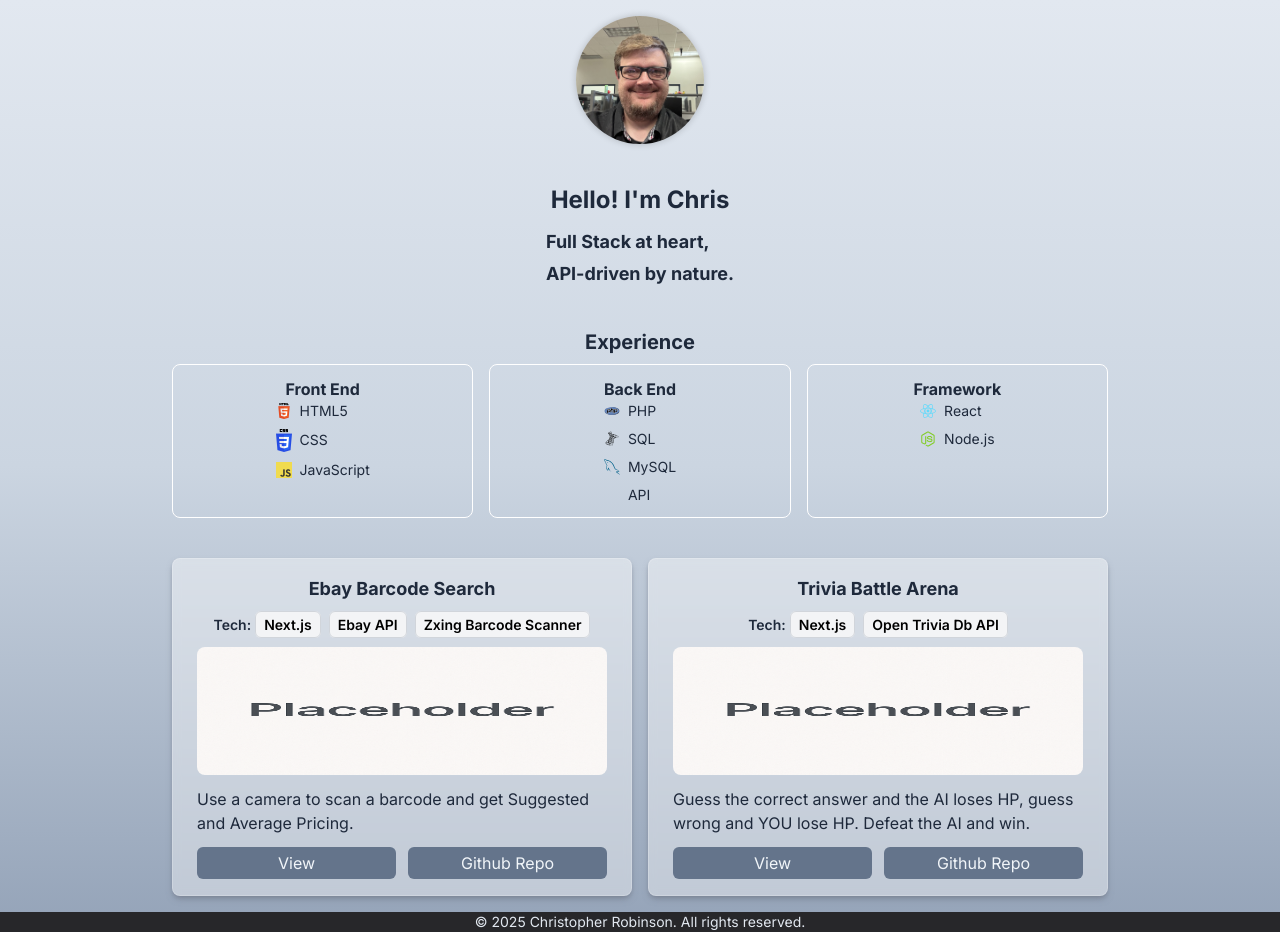
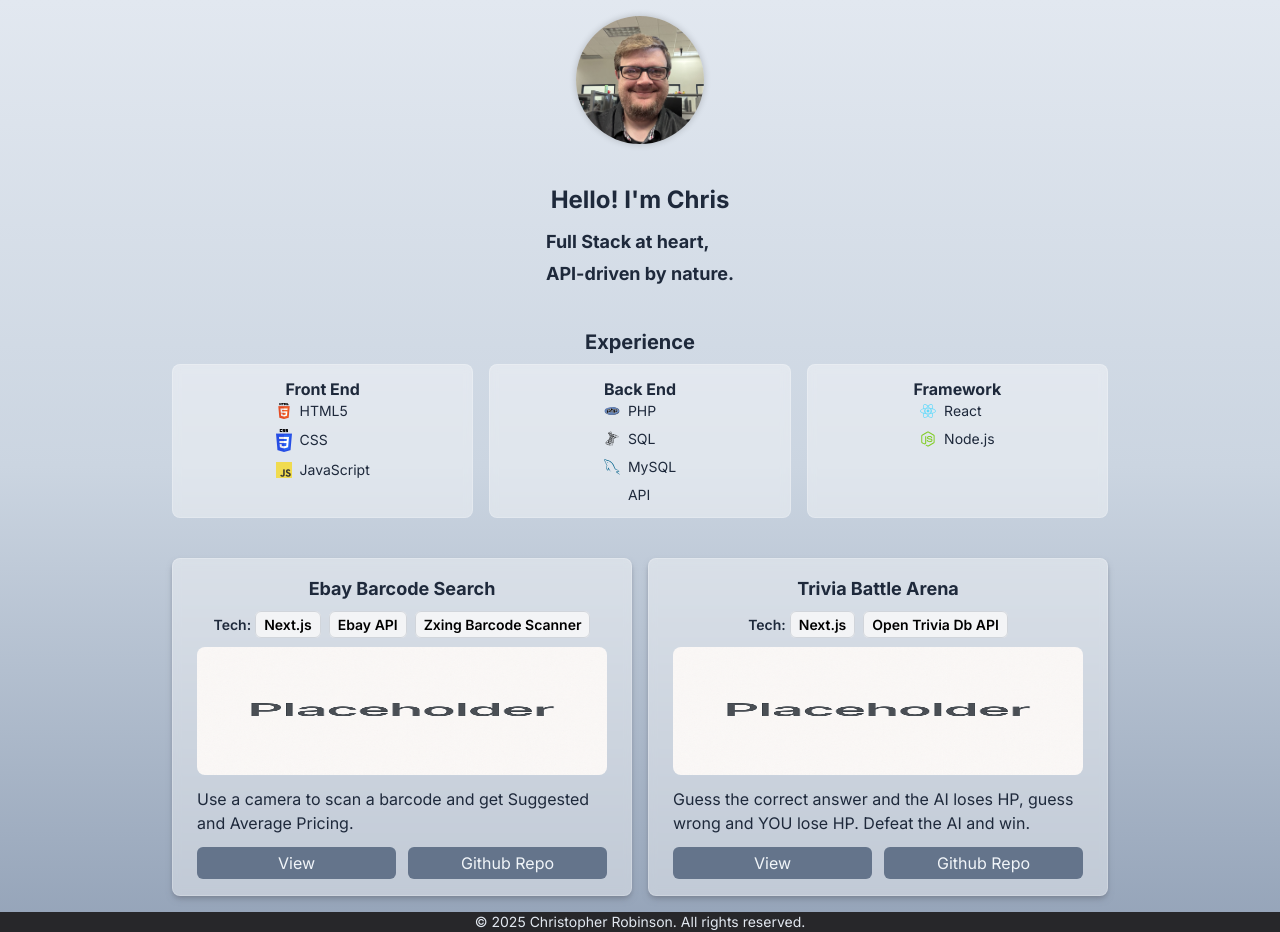
Before and after one commit to chrisrob210/chriserino.com, a Next.js app: page / in a window 1280 px wide. Built offline with nearby package versions, Linux system fonts and the light colour scheme.

Commit message:
normalized card styles

```diff
--- a/components/ExperienceCard.tsx
+++ b/components/ExperienceCard.tsx
@@ -3,7 +3,7 @@
 
 export default function ExperienceCard({ experience }: ExperienceCardProps) {
     return (
-        <div key={`experience-category-${experience.title}`} className='grid grid-cols-1 items-stretch p-3 border rounded-lg border-white'>
+        <div key={`experience-category-${experience.title}`} className='grid grid-cols-1 items-stretch p-3 border-[1px] rounded-lg border-white/20 bg-white/40 backdrop-blur-sm'>
             <div className="flex flex-col items-center text-left">
                 <div className="font-bold">{experience.title}</div>
                 <div className="flex flex-col gap-2">
```
